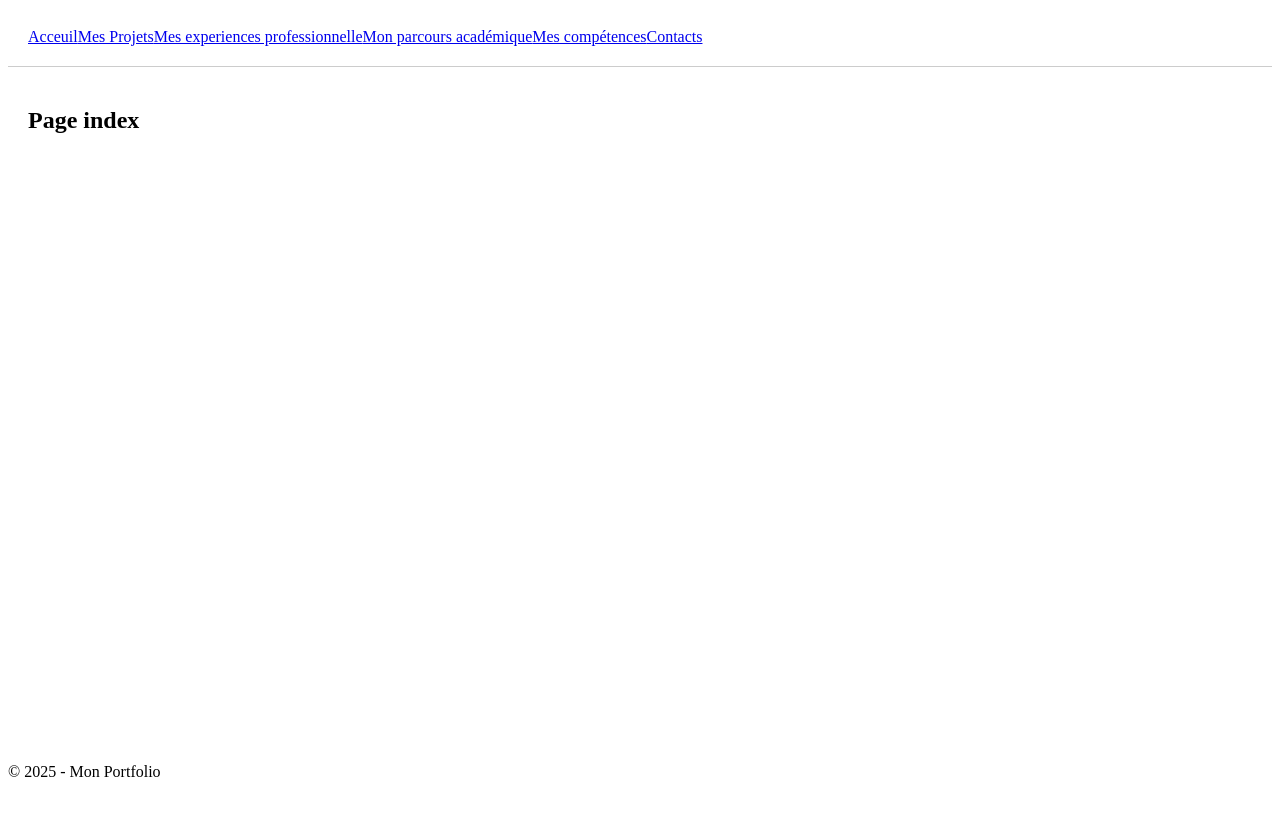
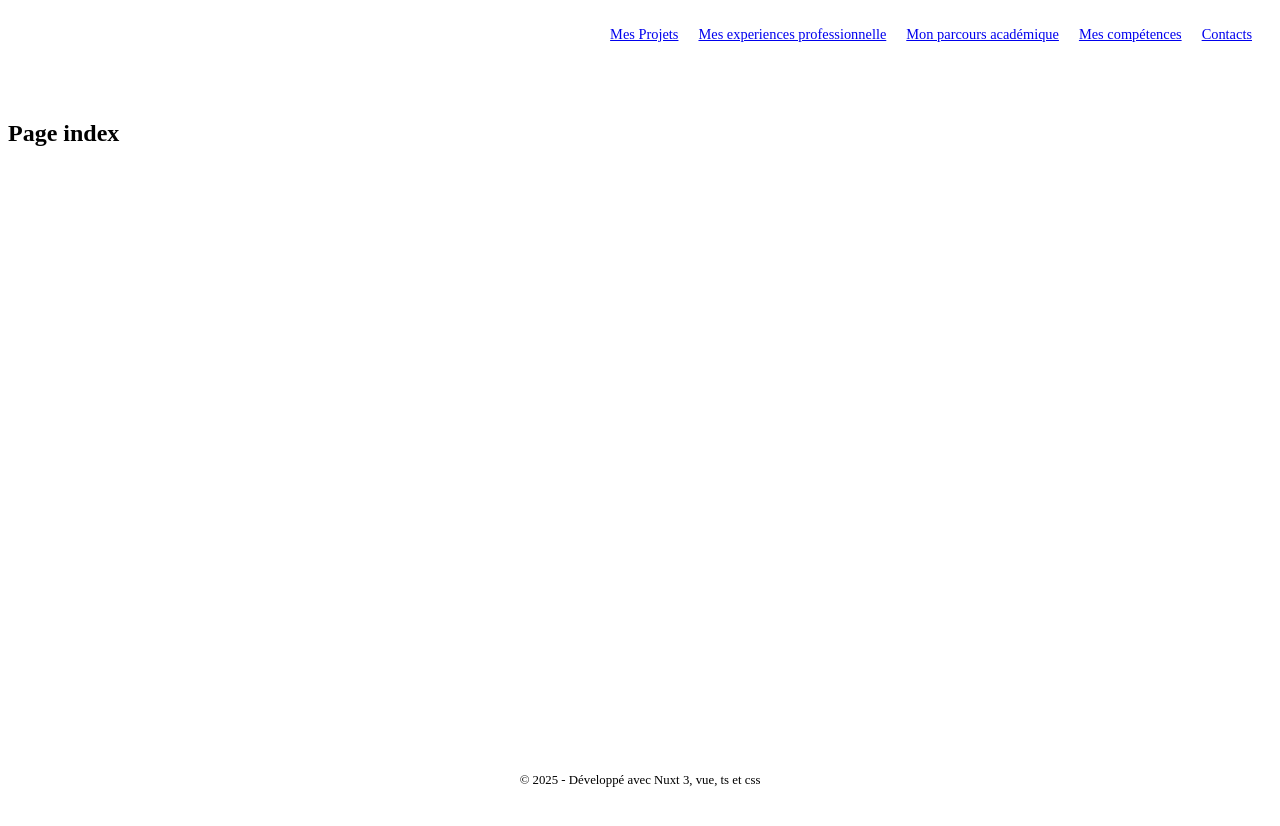
Before and after one commit to Eternity534/Eternity534.github.io, a Nuxt app: page / in a window 1280 px wide. Shown: the top 826 px of the page. Before the commit the page ends 800 px from the top, so only its background shows below. Built offline with nearby package versions, Linux system fonts and the light colour scheme.

Commit message:
feat(global): ajout default layout

```diff
--- a/layouts/default.vue
+++ b/layouts/default.vue
@@ -1,27 +1,40 @@
 <template>
-    <div class="container">
-        <header>
-            <nav>
-                <NuxtLink to="/">Acceuil</NuxtLink>
-                <NuxtLink to="/projets">Mes Projets</NuxtLink>
-                <NuxtLink to="/experience">Mes experiences professionnelle</NuxtLink>
-                <NuxtLink to="/parcours">Mon parcours académique</NuxtLink>
-                <NuxtLink to="/competences">Mes compétences</NuxtLink>
-                <NuxtLink to="/contacts">Contacts</NuxtLink>
+    <div>
+        <header class="navbar">
+            <nav class="container nav-content">
+                <NuxtLink to="/" class="logo">Acceuil</NuxtLink>
+                <div class="links">
+                    <NuxtLink to="/projets">Mes Projets</NuxtLink>
+                    <NuxtLink to="/experience">Mes experiences professionnelle</NuxtLink>
+                    <NuxtLink to="/parcours">Mon parcours académique</NuxtLink>
+                    <NuxtLink to="/competences">Mes compétences</NuxtLink>
+                    <NuxtLink to="/contacts">Contacts</NuxtLink>
+                </div>
             </nav>
         </header>
 
-        <main>
+        <main class="container page-content">
             <slot />
         </main>
 
-        <footer>
-            <p>&copy; 2025 - Mon Portfolio</p>
+        <footer class="footer">
+            <p>&copy; 2025 - Développé avec Nuxt 3, vue, ts et css</p>
         </footer>
     </div>
 </template>
 
 <style scoped>
-    nav { padding: 20px; border-bottom: 1px solid #ccc; }
-    main { padding: 20px; min-height: 80vh; }
+.navbar {
+    background-color: var(--card-bg);
+    border-bottom: 1px solid var(--border);
+    position: sticky; top: 0; z-index: 10;
+}
+.nav-content {
+    display: flex; justify-content: space-between; align-items: center;
+    padding: 15px 20px;
+}
+.logo { font-weight: bold; font-size: 1.2rem; color: #fff; }
+.links a { margin-left: 20px; font-size: 0.9rem; }
+.page-content { min-height: 80vh; padding-top: 40px; }
+.footer { text-align: center; padding: 20px; color: var(--text-muted); font-size: 0.8rem; }
 </style>
```
